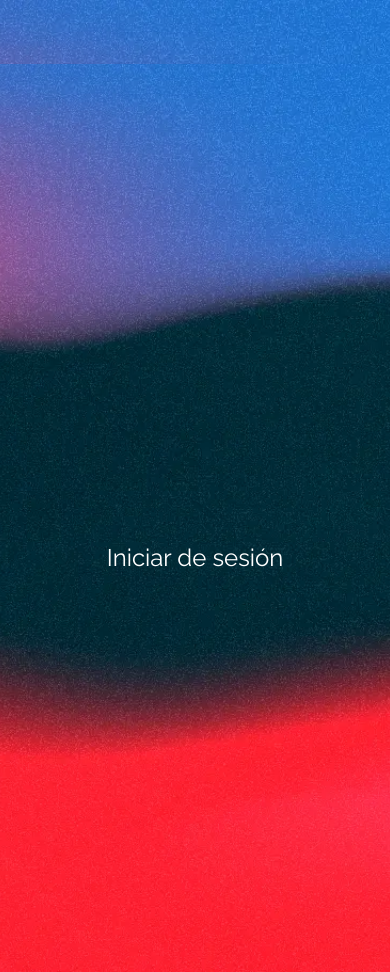
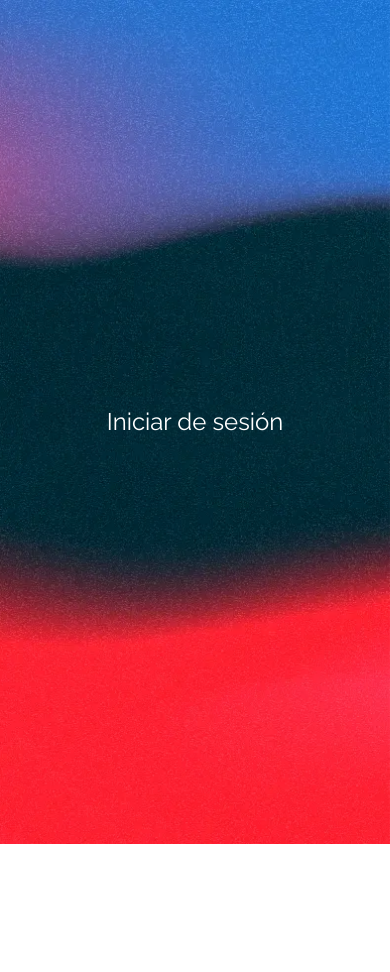
Before and after one commit to JesusAraujoDEV/mediart, a Nuxt app in the folder client/: page / in a window 390 px wide. After the commit the page ends 844 px from the top, so only its background shows below. Built offline with nearby package versions, Linux system fonts and the light colour scheme; a web font is replaced by a local one.

Commit message:
fix: eliminar padding superior en el layout para evitar superposición con el navbar

```diff
--- a/client/layouts/custom.vue
+++ b/client/layouts/custom.vue
@@ -22,7 +22,7 @@
   </head>
   <div
     id="layout"
-    class="w-full h-fit text-white font-[Raleway] overflow-hidden relative pt-16 md:pt-0"
+    class="w-full h-fit text-white font-[Raleway] overflow-hidden relative"
   >
     <slot />
   </div>
@@ -58,11 +58,6 @@
   #layout {
     min-height: 100vh;
   }
-
-  /* Asegurar que el contenido no se superponga con el navbar */
-  main {
-    padding-top: 1rem;
-  }
 }
 
 </style>
```
